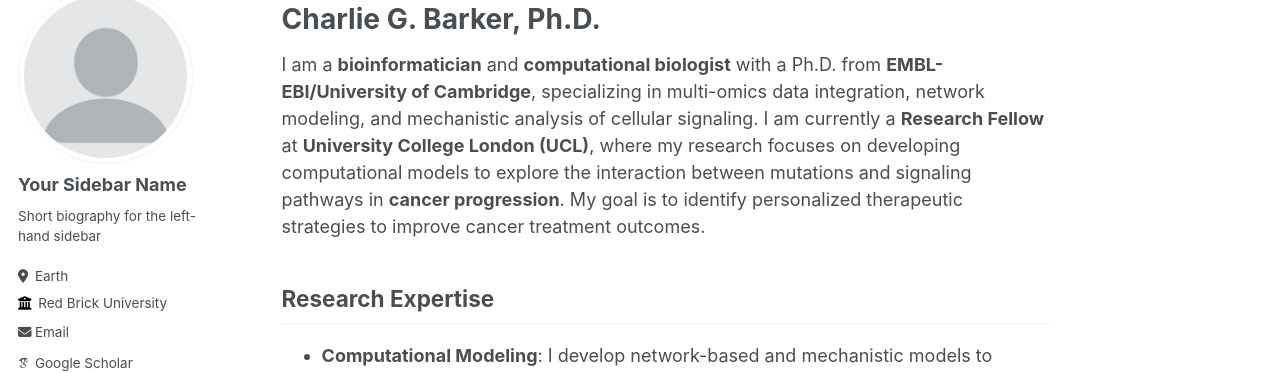
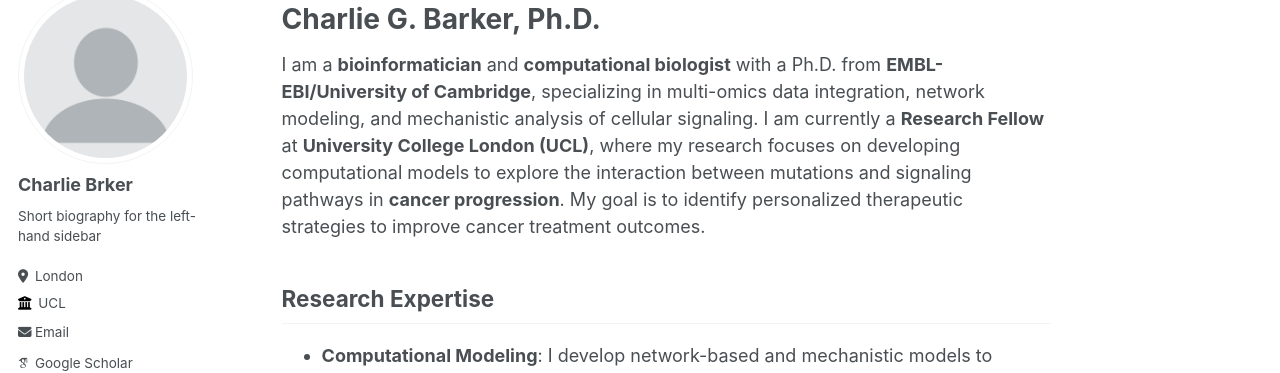
Before and after one commit to CharlieBarker/CharlieBarker.github.io, a Jekyll site: the page built from _pages/about.md, in a window 1280 px wide. Shown: the part 117-490 px from the top of the page. Built offline with Jekyll 4.4.1, drawn with Linux system fonts in a browser that asks for light colours; some web fonts are replaced.

Commit message:
update config url

```diff
--- a/_config.yml
+++ b/_config.yml
@@ -22,19 +22,19 @@ repository               : "https://charliebarker.github.io"
 author:
   # Biographic information
   avatar           : "profile.png"
-  name             : "Your Sidebar Name"
-  pronouns         : # example: "she/her"
+  name             : "Charlie Brker"
+  pronouns         : # example: "He/him"
   bio              : "Short biography for the left-hand sidebar"
-  location         : "Earth"
-  employer         : "Red Brick University"
+  location         : "London"
+  employer         : "UCL"
   uri              : # URL
-  email            : "none@example.org"
+  email            : "charbarker96@gmail.com"
 
   # Academic websites
   arxiv            : # URL - Update with the correct link to your profile
-  googlescholar    : "https://scholar.google.com/citations?user=PS_CX0AAAAAJ"
+  googlescholar    : "https://scholar.google.co.uk/citations?view_op=list_works&hl=en&user=Okye374AAAAJ"
   impactstory      : # URL
-  orcid            : "http://orcid.org/yourorcidurl"
+  orcid            : "https://orcid.org/0000-0002-5223-6838"
   semantic         : # URL
   pubmed           : "https://www.ncbi.nlm.nih.gov/pubmed/?term=john+snow"
   researchgate     : # URL
```
